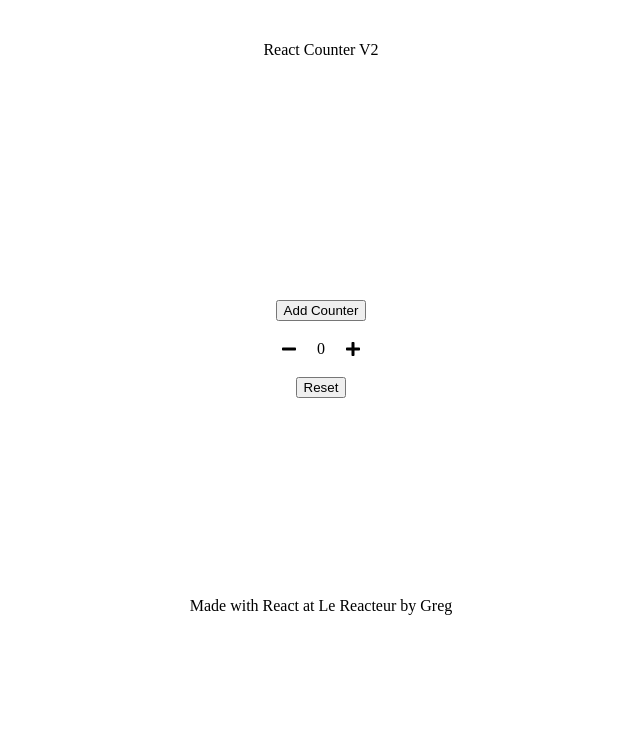
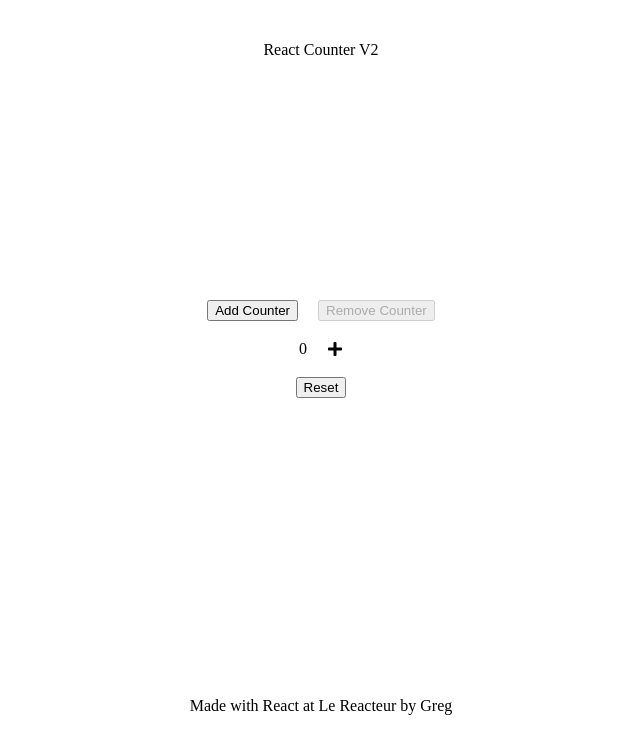
Before and after one commit to greg-abrn/react-counterv2, a React (Vite) app: page / in a window 1280 px wide. Shown: the top 754 px of the page, without its empty margins (319-959 px from the left). Built offline with nearby package versions, Linux system fonts and the light colour scheme.

Commit message:
react-counter-v2

```diff
--- a/src/App.css
+++ b/src/App.css
@@ -6,14 +6,16 @@
   margin: 20px 0px;
 }
 
-.add {
+.manage-counter {
   display: flex;
   justify-content: center;
+  gap: 20px;
 }
 
 section {
   display: flex;
-  justify-content: space-around;
+  justify-content: center;
+  gap: 50px;
 }
 
 .reset {
@@ -31,7 +33,7 @@ header {
 }
 
 footer {
-  margin-top: 200px;
+  margin-top: 300px;
   display: flex;
   justify-content: center;
   align-items: center;
--- a/src/App.jsx
+++ b/src/App.jsx
@@ -3,56 +3,87 @@ import "./App.css";
 import { FaMinus } from "react-icons/fa";
 import { FaPlus } from "react-icons/fa";
 
-function App() {
+const App = () => {
   const [tab, setTab] = useState([0]);
 
   return (
     <>
       <header>
-        <img src="" alt="" />
         <h1>React Counter V2</h1>
       </header>
       <main>
         <div>
-          <div className="add">
+          <div className="manage-counter">
             {/* Dans le button ci dessous, lorsqu'on clique sur Add Counter, on va push un nouvel élément dans le tableau,
           qui lui même est dans un state. Ça veut dire qu'à chaque fois que l'on clique, on va créer un nouveau counter */}
             <button
+              // disabled est un attribut de button qui vise à désactiver le button. Ex : est-ce que la longueur du tableau est inférieur à 3 ?
+              // Si oui = false donc le button n'est pas désactivé, si non = true donc l'attribut disabled devient actif et le button est désactivé.
+              disabled={tab.length < 3 ? false : true}
               onClick={() => {
+                // Ici, si la longueur du tableau est inférieur à 3 alors on ajoute un counter à chaque clique, sinon rien ne se passe.
+                if (tab.length < 3) {
                   // 1 : Création de la copie du tableau [tab]
                   const newTab = [...tab];
                   // 2 : Modif de la copie
                   newTab.push(0);
                   // 3 : MaJ du state avec sa copie
                   setTab(newTab);
+                }
               }}
             >
               Add Counter
             </button>
+            <button
+              disabled={tab.length > 1 ? false : true}
+              onClick={() => {
+                if (tab.length > 1) {
+                  const newTab = [...tab];
+                  newTab.pop();
+                  setTab(newTab);
+                }
+              }}
+            >
+              Remove Counter
+            </button>
           </div>
+
           <section>
-            {tab.map((elem, index) => {
+            {tab.map((counter, index) => {
               return (
-                <div>
+                <div key={index}>
                   <div className="div-counter">
+                    {tab > 0 ? (
                       <FaMinus
                         onClick={() => {
-                        setTab(tab - 1);
+                          const copy = [...tab];
+                          copy[index] = copy[index] - 1;
+                          // OU ===> copy[index]--
+                          setTab(copy);
                         }}
                       />
+                    ) : null}
 
-                    <p>{tab[0]}</p>
+                    <p>{counter}</p>
+                    {/* OU ===> <p>{tab[index]}</p> */}
 
+                    {tab < 10 ? (
                       <FaPlus
                         onClick={() => {
-                        setTab(tab + 1);
+                          const copy = [...tab];
+                          copy[index]++;
+                          setTab(copy);
                         }}
                       />
+                    ) : null}
                   </div>
+
                   <div className="reset">
                     <button
                       onClick={() => {
-                        setTab(0);
+                        const copy = [...tab];
+                        copy[index] = 0;
+                        setTab(copy);
                       }}
                     >
                       Reset
@@ -72,6 +103,6 @@ function App() {
       </footer>
     </>
   );
-}
+};
 
 export default App;
```
Lines whose indentation alone changed are shown as unchanged.
